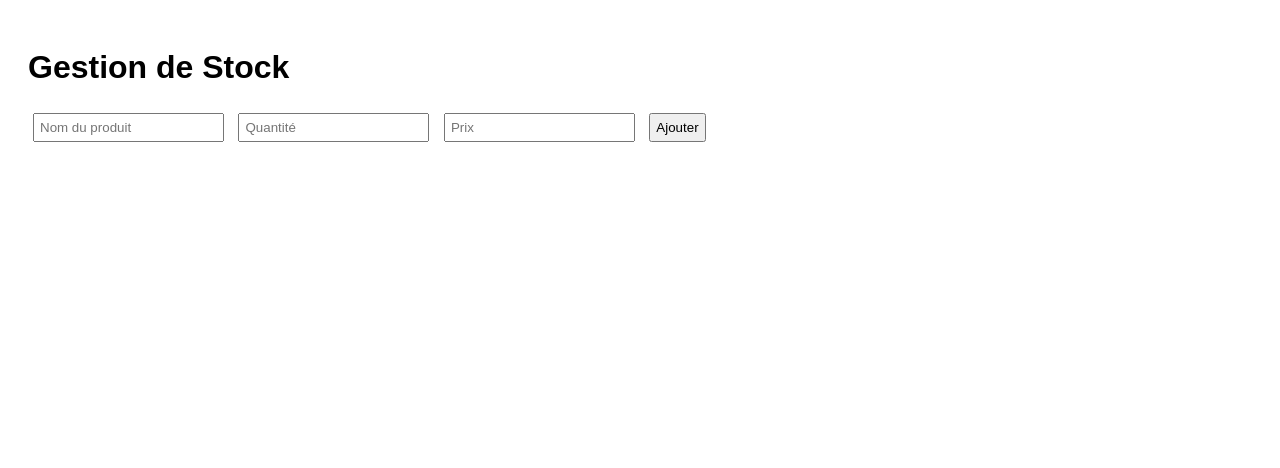
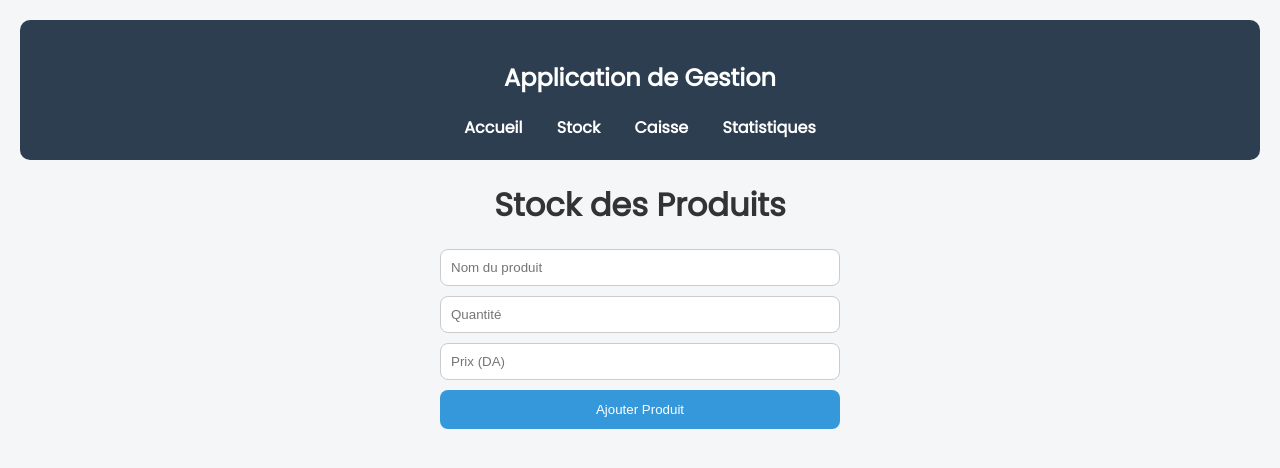
Before and after one commit to aimedtoumi/gestion-stock-m1, a plain HTML site: page stock.html in a window 1280 px wide. Drawn offline with Linux system fonts and the light colour scheme.

Commit message:
Add files via upload

```diff
--- a/stock.html
+++ b/stock.html
@@ -3,15 +3,29 @@
 <head>
   <meta charset="UTF-8">
   <title>Stock</title>
+  <link href="https://fonts.googleapis.com/css2?family=Poppins&display=swap" rel="stylesheet">
   <link rel="stylesheet" href="style.css">
 </head>
 <body>
-  <h1>Gestion de Stock</h1>
+  <header>
+    <h2>Application de Gestion</h2>
+    <nav>
+      <a href="index.html">Accueil</a>
+      <a href="stock.html">Stock</a>
+      <a href="caisse.html">Caisse</a>
+      <a href="stats.html">Statistiques</a>
+    </nav>
+  </header>
+
+<h1>Stock des Produits</h1>
+<div class="form">
   <input type="text" id="nom" placeholder="Nom du produit">
   <input type="number" id="quantite" placeholder="Quantité">
-  <input type="number" id="prix" placeholder="Prix">
-  <button onclick="ajouterProduit()">Ajouter</button>
-  <ul id="listeProduits"></ul>
+  <input type="number" id="prix" placeholder="Prix (DA)">
+  <button onclick="ajouterProduit()">Ajouter Produit</button>
+</div>
+<ul id="listeProduits"></ul>
+
   <script src="script_stock.js"></script>
 </body>
 </html>
--- a/style.css
+++ b/style.css
@@ -1,3 +1,62 @@
-body { font-family: sans-serif; padding: 20px; }
-header nav a { margin: 0 10px; text-decoration: none; }
-input, button, select { margin: 5px; padding: 5px; }
+
+body {
+  font-family: 'Poppins', sans-serif;
+  background: #f4f6f8;
+  color: #333;
+  margin: 0;
+  padding: 20px;
+}
+header {
+  background-color: #2c3e50;
+  color: white;
+  padding: 20px;
+  text-align: center;
+  border-radius: 10px;
+}
+nav a {
+  color: white;
+  margin: 0 15px;
+  text-decoration: none;
+  font-weight: bold;
+}
+h1 {
+  text-align: center;
+  margin-bottom: 20px;
+}
+.form {
+  display: flex;
+  flex-direction: column;
+  max-width: 400px;
+  margin: 0 auto 30px;
+  gap: 10px;
+}
+input, select {
+  padding: 10px;
+  border-radius: 8px;
+  border: 1px solid #ccc;
+}
+button {
+  background-color: #3498db;
+  color: white;
+  border: none;
+  padding: 12px;
+  border-radius: 8px;
+  cursor: pointer;
+  transition: background-color 0.3s ease;
+}
+button:hover {
+  background-color: #2980b9;
+}
+ul {
+  list-style-type: none;
+  padding: 0;
+  max-width: 500px;
+  margin: auto;
+}
+li {
+  background: white;
+  padding: 10px;
+  margin-bottom: 5px;
+  border-radius: 6px;
+  box-shadow: 0 0 5px rgba(0,0,0,0.1);
+}
```
Also changed, not shown: caisse.html (+17 -3 lines), index.html (+9 -6 lines), stats.html (+14 -2 lines).
